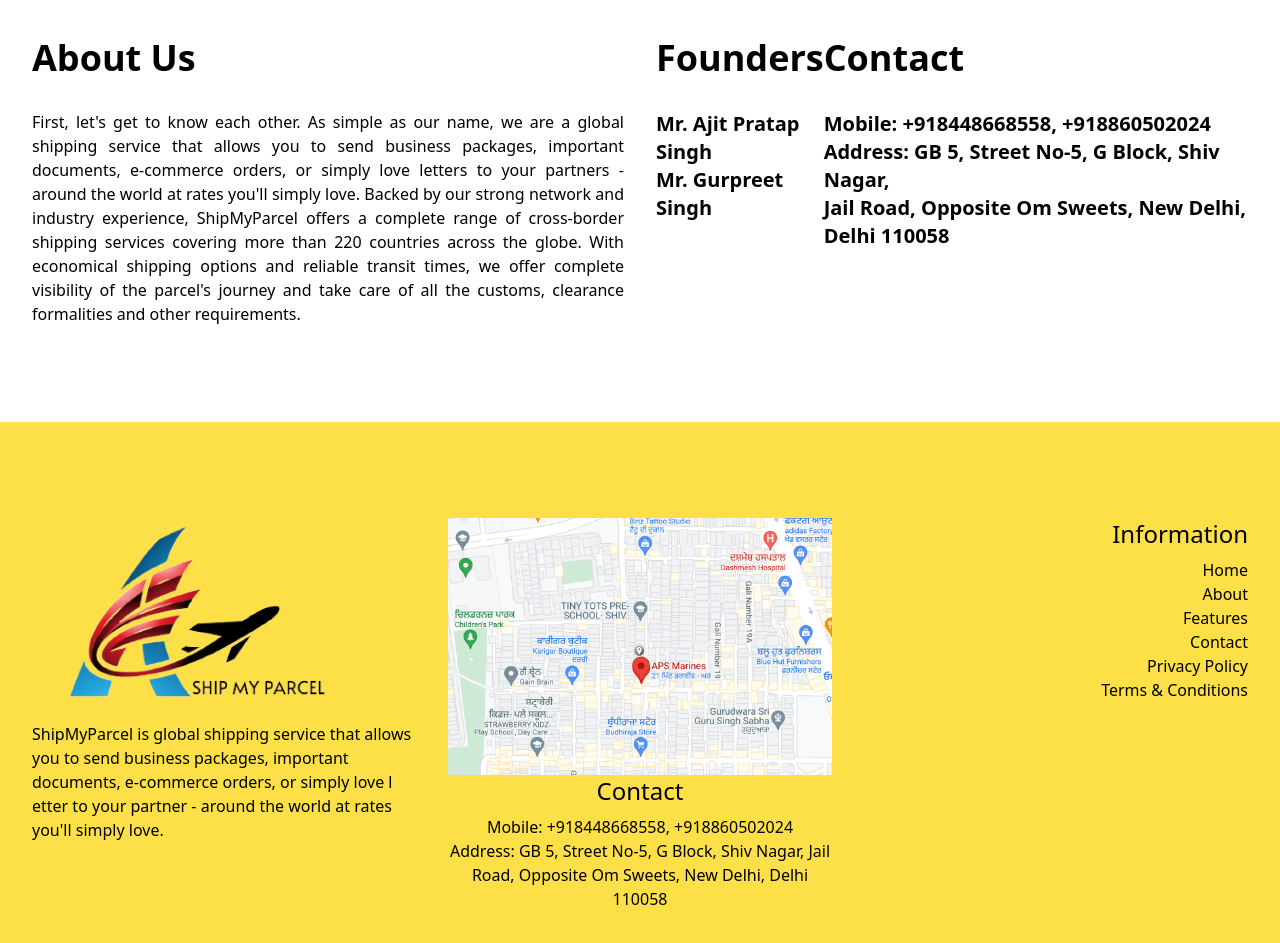
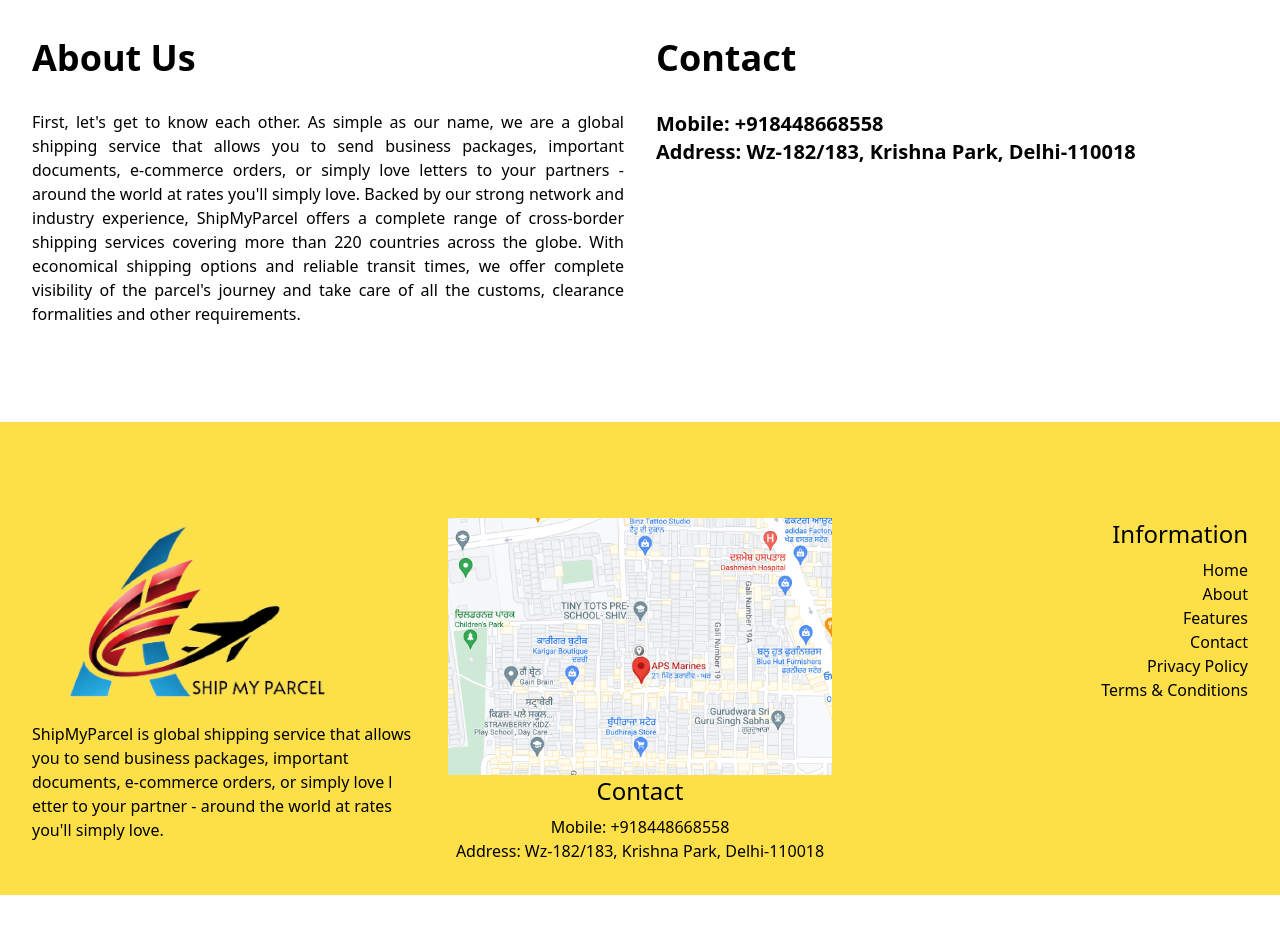
Before and after one commit to kunal70006/ship-my-parcel, a Next.js app: page /about in a window 1280 px wide. Shown: the part 780-1723 px from the top of the page. After the commit the page ends 1675 px from the top, so only its background shows below. Built offline with nearby package versions, Linux system fonts and the light colour scheme.

Commit message:
fix: update contact details

```diff
--- a/src/components/AboutUs.tsx
+++ b/src/components/AboutUs.tsx
@@ -26,21 +26,18 @@
       </div>
       {router.pathname === '/about' && (
         <div className="sm:w-1/2 flex flex-col sm:flex-row justify-between mt-8 sm:mt-0">
-          <div className="">
+          {/* <div className="">
             <h1 className="text-4xl font-semibold mb-8">Founders</h1>
             <p className="font-semibold text-xl">Mr. Ajit Pratap Singh</p>
             <p className="font-semibold text-xl">Mr. Gurpreet Singh</p>
-          </div>
+          </div> */}
           <div className="">
             <h1 className="text-4xl font-semibold mb-8 mt-8 sm:mt-0">
               Contact
             </h1>
+            <p className="font-semibold text-xl">Mobile: +918448668558</p>
             <p className="font-semibold text-xl">
-              Mobile: +918448668558, +918860502024
-            </p>
-            <p className="font-semibold text-xl">
-              Address: GB 5, Street No-5, G Block, Shiv Nagar, <br />
-              Jail Road, Opposite Om Sweets, New Delhi, Delhi 110058
+              Address: Wz-182/183, Krishna Park, Delhi-110018
             </p>
           </div>
         </div>
--- a/src/components/Footer.tsx
+++ b/src/components/Footer.tsx
@@ -31,11 +31,8 @@
         />
 
         <h2 className="text-2xl mb-2">Contact</h2>
-        <p>Mobile: +918448668558, +918860502024</p>
-        <p>
-          Address: GB 5, Street No-5, G Block, Shiv Nagar, Jail Road, Opposite
-          Om Sweets, New Delhi, Delhi 110058
-        </p>
+        <p>Mobile: +918448668558</p>
+        <p>Address: Wz-182/183, Krishna Park, Delhi-110018</p>
       </div>
       <div className="sm:w-1/3 mt-16 flex flex-col sm:items-end ">
         <h2 className="text-2xl mb-2">Information</h2>
```
